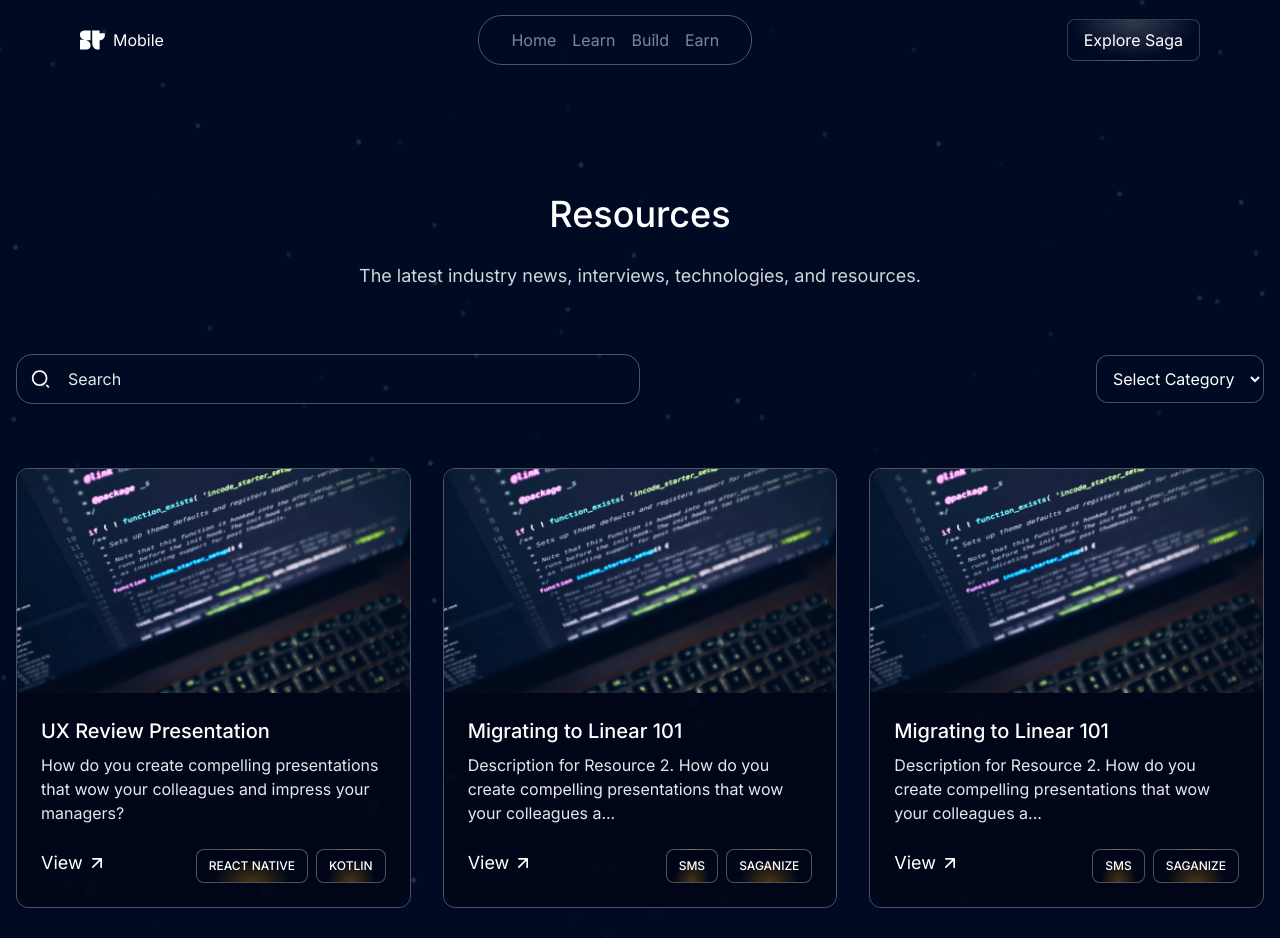
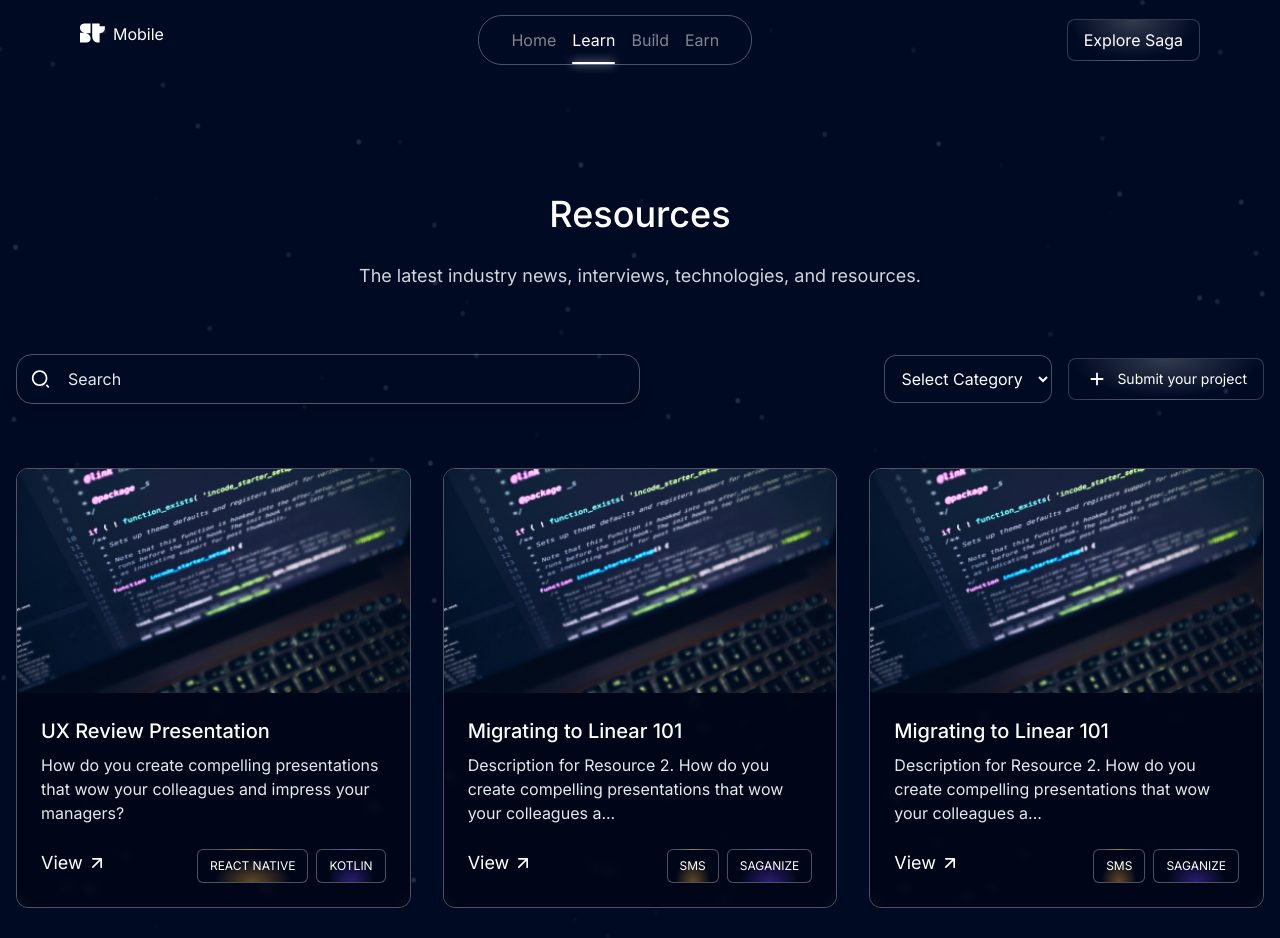
Before and after one commit to anamansari062/superteam-mobile, a SvelteKit app: page /learn in a window 1280 px wide. Shown: the top 938 px of the page. Built offline with nearby package versions, Linux system fonts and the light colour scheme.

Commit message:
css: nav, buttons

```diff
--- a/src/routes/Header.svelte
+++ b/src/routes/Header.svelte
@@ -1,7 +1,6 @@
 <script>
 	import { page } from '$app/stores';
 	import logo from '$lib/images/st-logo.svg';
-	// import down_arrow from '$lib/images/down_arrow.svg';
 
 	const navItems = [
 		{ name: 'Home', url: "/" },
@@ -10,7 +9,9 @@
 		{ name: 'Earn', url: 'https://earn.superteam.fun/' }
 	];
 
-	const currentPath = $page.url.pathname;
+	let path;
+
+	$: path = $page.url.pathname;
 </script>
 
 <header class="flex justify-between items-center w-full h-20 px-5 py-1.5 md:px-10 lg:px-20">
@@ -18,7 +19,7 @@
 		<a href="/" class="self-center">
 			<img src={logo} alt="Superteam" />
 		</a>
-		<h2>Mobile</h2>
+		<h2 class="mb-3">Mobile</h2>
 	</div>
 
 	<div class="flex-grow hidden md:flex md:items-center md:justify-center z-30">
@@ -26,7 +27,7 @@
 			<ul class="flex items-center justify-center gap-4 border px-8 py-3 rounded-3xl border-slate-600 text-white/50">
 				{#each navItems as item}
 					<li>
-						<a href={item.url} class:selected={item.url === currentPath}>
+						<a href={item.url} class:active={path === item.url} class="text-white/50">
 							{item.name}
 						</a>
 					</li>
@@ -40,19 +41,49 @@
 	</div>
 </header>
 
-
 <style>
     .explore-saga-btn {
-        background-image: radial-gradient(ellipse at top, #ffffff33 0%, #ffffff00 70%);
+        background-image: radial-gradient(ellipse at top, #ffffff33  0%, #ffffff00  70%);
         color: #ffffff;
-        border: 1px solid #ffffff33;
-        padding: 8px 16px;
-        border-radius: 8px;
+        border:  1px solid #ffffff33;
+        padding:  8px  16px;
+        border-radius:  8px;
         text-align: center;
-        transition: background-color 0.2s, color 0.2s;
+        transition: background-color  0.2s, color  0.2s;
     }
 
     .explore-saga-btn:hover {
-        background-image: radial-gradient(ellipse at top, #ffffff44 0%, #ffffff11 70%);
+        background-image: radial-gradient(ellipse at top, #ffffff44  0%, #ffffff11  70%);
     }
+
+    a {
+        position: relative;
+        transition: color  0.3s ease;
+				padding-bottom: 14px;
+    }
+
+    a::after {
+        content: '';
+        position: absolute;
+        left:  0;
+        bottom:  0;
+        width:  100%;
+        height:  2px;
+        background-color: #ffffff;
+        opacity:  0;
+        transition: opacity  0.3s ease-in, transform  0.3s ease;
+        transform: translateY(100%);
+				border-radius: 5px;
+    }
+
+    a.active::after {
+        opacity:  1;
+        transform: translateY(0);
+				box-shadow: white 0px 0px 10px 0px;
+    }
+
+		.active{
+			color: #ffffff;
+		}
+
 </style>
--- a/src/routes/News.svelte
+++ b/src/routes/News.svelte
@@ -1,7 +1,7 @@
 <script>
 </script>
 
-<section class="sm:w-full min-h-screen sm:pt-24 pb-24 gap-16 sm:mx-auto xl:px-24">
+<section class="sm:w-full mb-24 sm:pt-24 pb-24 gap-16 sm:mx-auto xl:px-24">
 	<div class="flex flex-col gap-8 sm:mx-auto">
 		<h1 class="text-3xl sm:text-4xl text-center font-medium leading-9">What's New</h1>
 		<div class="flex flex-col md:flex-row sm:w-full gap-8 sm:mx-auto">
--- a/src/routes/learn/+page.svelte
+++ b/src/routes/learn/+page.svelte
@@ -54,11 +54,11 @@
 					<option style="background-color: #010a23;" value={tag}>{tag.toLowerCase()}</option>
 				{/each}
 			</select>
-<!--			<div-->
-<!--				class="flex items-center gap-2 border border-white/30 rounded-xl p-3 bg-gradient-to-r from-gray-700 to-gray-900">-->
-<!--				<img class="w-6 h-6" src={add} alt="Load" />-->
-<!--				<button class="text-white text-sm sm:text-md">Submit your project</button>-->
-<!--			</div>-->
+			<div
+				class="flex items-center gap-2 border border-white/30 rounded-xl p-3 explore-saga-btn">
+				<img class="w-6 h-6" src={add} alt="Load" />
+				<button class="text-white text-sm sm:text-md">Submit your project</button>
+			</div>
 		</div>
 	</div>
 	<div class="grid grid-cols-1 gap-8 px-4 sm:grid-cols-2 lg:grid-cols-3">
@@ -74,10 +74,16 @@
 							<img src={arrow_up_right} alt="View" class="sm:w-5 sm:h-5" />
 						</button>
 						<div class="flex flex-row gap-2 text-center">
-							{#each tags as tag}
-								<div
-									class="radial-gradient-bottom flex-grow border text-center flex items-center justify-center border-white/30 rounded-lg px-3 py-2 w-fit">
-									<div class="text-xs font-medium">{tag}</div>
+							<!--{#each tags as tag}-->
+							<!--	<div-->
+							<!--		class="radial-gradient-bottom flex-grow border text-center flex items-center justify-center border-white/30 rounded-lg px-3 py-2 w-fit">-->
+							<!--		<div class="text-xs font-medium">{tag}</div>-->
+							<!--	</div>-->
+							<!--{/each}-->
+							{#each tags as tag, i}
+								<div class="radial-gradient-bottom border border-white/30 rounded-md px-3 py-2"
+										 style={`--gradient-color:${i % 2 === 1 ? "rgba(110,63,243,0.4)" : 'rgba(242,174,64,0.4)'}`}>
+									<h5 class="text-xs text-white">{tag}</h5>
 								</div>
 							{/each}
 						</div>
--- a/src/routes/projects/+page.svelte
+++ b/src/routes/projects/+page.svelte
@@ -59,7 +59,7 @@
 				{/each}
 			</select>
 			<div
-				class="flex items-center gap-2 border border-white/30 rounded-xl p-3 bg-gradient-to-r from-gray-700 to-gray-900">
+				class="flex items-center gap-2 border border-white/30 rounded-xl p-3 explore-saga-btn">
 				<img class="w-6 h-6" src={add} alt="Load" />
 				<button class="text-white text-sm sm:text-md ">Submit your project</button>
 			</div>
```
